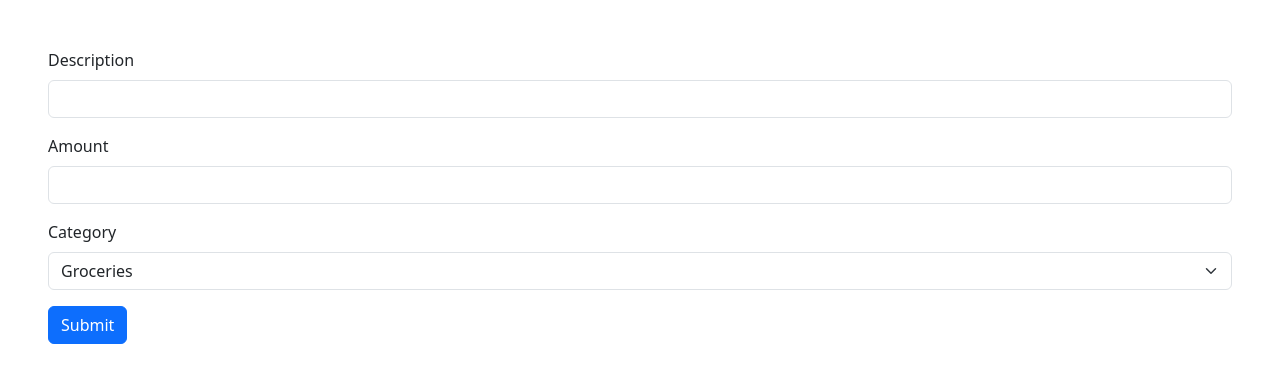
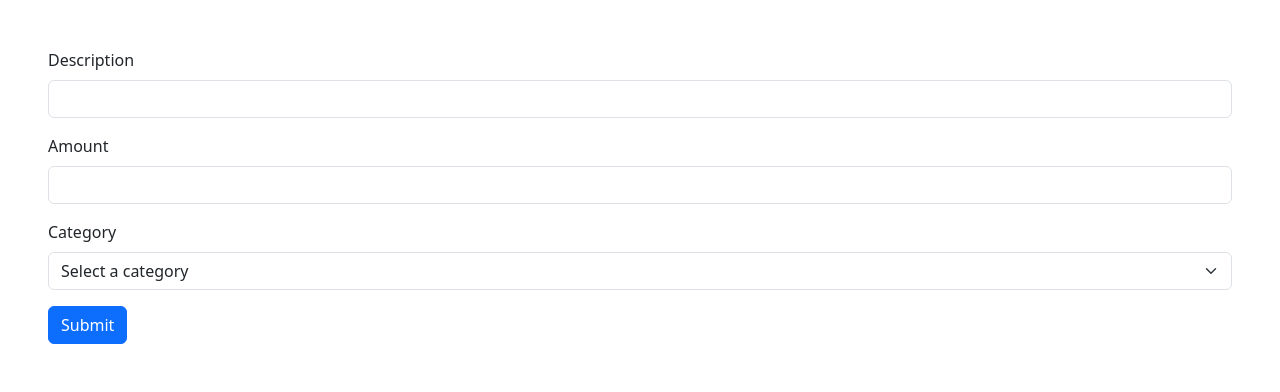
Before and after one commit to taya-win/expense-tracker-react, a React (Vite) app: page / in a window 1280 px wide. Shown: the top 392 px of the page. Built offline with nearby package versions, Linux system fonts and the light colour scheme.

Commit message:
Integrating with React Hook Form and Zod

```diff
--- a/package.json
+++ b/package.json
@@ -10,9 +10,12 @@
     "preview": "vite preview"
   },
   "dependencies": {
+    "@hookform/resolvers": "^3.9.1",
     "bootstrap": "^5.3.3",
     "react": "^18.3.1",
-    "react-dom": "^18.3.1"
+    "react-dom": "^18.3.1",
+    "react-hook-form": "^7.53.1",
+    "zod": "^3.23.8"
   },
   "devDependencies": {
     "@eslint/js": "^9.13.0",
--- a/src/App.tsx
+++ b/src/App.tsx
@@ -4,7 +4,6 @@
 import ExpenseForm from "./components/ExpenseForm.tsx";
 
 
-export const categories = ["Groceries", "Utilities", "Entertainment"];
 
 export default function App() {
     const [expenses, setExpenses] = useState([
--- /dev/null
+++ b/src/categories.ts
@@ -0,0 +1 @@
+export const categories = ["Groceries", "Utilities", "Entertainment"] as const;
--- a/src/components/ExpenseFilter.tsx
+++ b/src/components/ExpenseFilter.tsx
@@ -1,4 +1,4 @@
-import {categories} from "../App.tsx";
+import {categories} from "../categories.ts";
 
 interface Props {
     onSelectCategory: (category: string) => void;
--- a/src/components/ExpenseForm.tsx
+++ b/src/components/ExpenseForm.tsx
@@ -1,22 +1,39 @@
-import {categories} from "../App.tsx";
+
+import {z} from "zod";
+import {useForm} from "react-hook-form";
+import {zodResolver} from "@hookform/resolvers/zod";
+import {categories} from "../categories.ts";
+
+const schema = z.object({
+    description: z.string().min(3, {message: "Description should be at least 3 characters."}).max(50),
+    amount: z.number({invalid_type_error: "Amount field is required."}).min(0.01).max(100_000),
+    category: z.enum(categories, {message: "Category field is required."}),
+});
+
+type FormData = z.infer<typeof schema>;
 
 export default function ExpenseForm() {
-    return <form>
+    const {register, handleSubmit, formState: {errors}} = useForm<FormData>({resolver: zodResolver(schema)})
+    return <form onSubmit={handleSubmit(data => console.log(data))}>
         <div className="mb-3">
             <label htmlFor="description" className="form-label">Description</label>
-            <input id="description" type="text" className="form-control"/>
+            <input {...register("description")} id="description" type="text" className="form-control"/>
+            {errors.description && (<p className="text-danger">{errors.description.message}</p>)}
         </div>
 
         <div className="mb-3">
             <label htmlFor="amount" className="form-label">Amount</label>
-            <input id="amount" type="number" className="form-control"/>
+            <input {...register("amount", {valueAsNumber: true})} id="amount" type="number" className="form-control"/>
+            {errors.amount && (<p className="text-danger">{errors.amount.message}</p>)}
         </div>
 
         <div className="mb-3">
             <label htmlFor="category" className="form-label">Category</label>
-            <select id="category" className="form-select">
+            <select {...register('category')} id="category" className="form-select">
+                <option value="">Select a category</option>
                 {categories.map(category => (<option key={category} value={category}>{category}</option>))}
             </select>
+            {errors.category && (<p className="text-danger">{errors.category.message}</p>)}
         </div>
         <button type="submit" className="btn btn-primary">Submit</button>
     </form>
```
Also changed, not shown: 1 other file (tests, documents, lock files or other folders).
